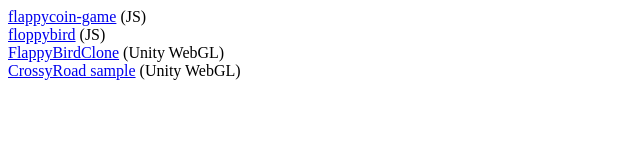
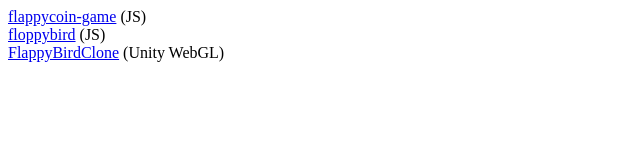
Before and after one commit to hanzou-x/hanzou-x.github.io, a plain HTML site: page index.html in a window 1280 px wide. Shown: the whole page, without its empty margins (0-640 px from the left). Drawn offline with Linux system fonts and the light colour scheme.

Commit message:
Remove CrossyRoad until the buttons work

```diff
--- a/index.html
+++ b/index.html
@@ -1,4 +1,3 @@
 <a href="flappycoin-game/">flappycoin-game</a> (JS)<br/>
 <a href="floppybird/">floppybird</a> (JS)<br/>
 <a href="FlappyBirdClone/">FlappyBirdClone</a> (Unity WebGL)<br/>
-<a href="CrossyRoad/">CrossyRoad sample</a> (Unity WebGL)<br/>
```
